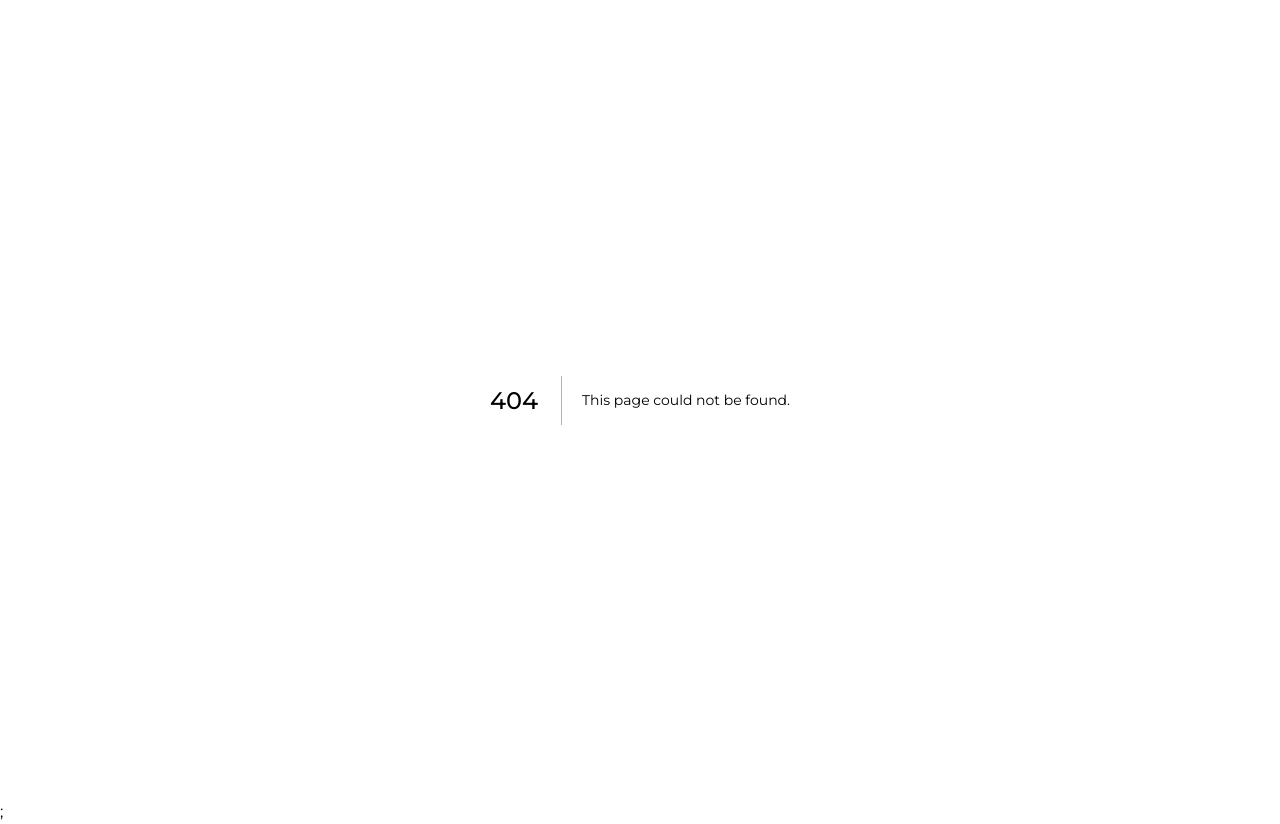
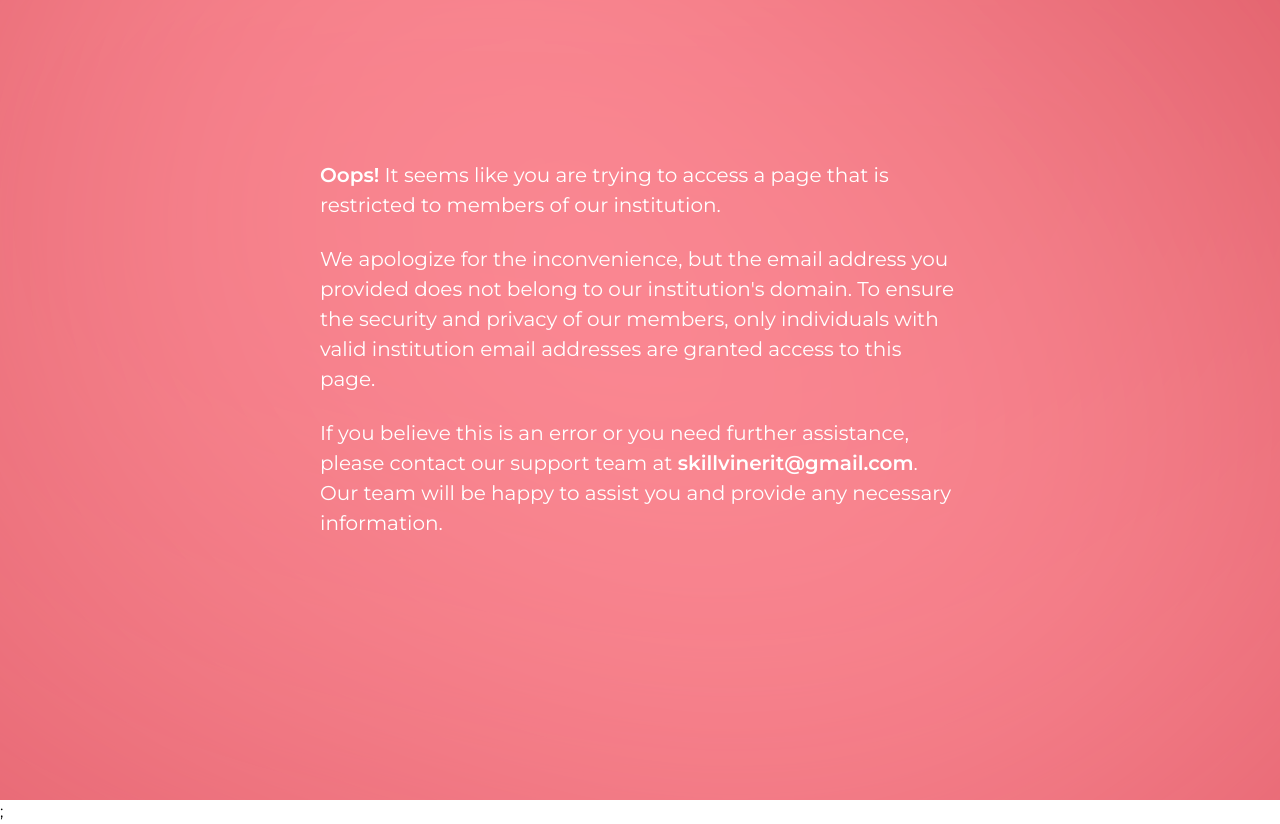
Before and after one commit to alvin1904/skillvine-client, a Next.js app: page /outsider/student in a window 1280 px wide. Before the commit this address had no page. Built offline with nearby package versions, Linux system fonts and the light colour scheme.

Commit message:
feat: outsider alert pages

```diff
--- /dev/null
+++ b/src/components/Outsider.js
@@ -0,0 +1,23 @@
+import styles from "@/styles/outsiders.module.css";
+
+export default function Outsider() {
+  return (
+    <div className={styles.container}>
+      <p>
+        <span>Oops!</span> It seems like you are trying to access a page that is
+        restricted to members of our institution.
+      </p>
+      <p>
+        We apologize for the inconvenience, but the email address you provided
+        does not belong to our institution's domain. To ensure the security and
+        privacy of our members, only individuals with valid institution email
+        addresses are granted access to this page.
+      </p>
+      <p>
+        If you believe this is an error or you need further assistance, please
+        contact our support team at <span>skillvinerit@gmail.com</span>. Our
+        team will be happy to assist you and provide any necessary information.
+      </p>
+    </div>
+  );
+}
--- /dev/null
+++ b/src/pages/outsider/student/index.js
@@ -0,0 +1,19 @@
+import React from "react";
+import styles from "@/styles/outsiders.module.css";
+import Head from "next/head";
+import Outsider from "@/components/Outsider";
+import { studentGradient } from "../../../constants/gradients";
+
+export default function student() {
+  return (
+    <div
+      className={styles.bg}
+      style={{ backgroundImage: `${studentGradient}` }}
+    >
+      <Head>
+        <title>Oops! Outsider Alert</title>
+      </Head>
+      <Outsider />
+    </div>
+  );
+}
--- /dev/null
+++ b/src/styles/outsiders.module.css
@@ -0,0 +1,31 @@
+.bg {
+  height: 100vh;
+  width: 100vw;
+  background-color: white;
+  overflow: hidden;
+  display: flex;
+  justify-content: center;
+  align-items: center;
+  background-color: black;
+  background-size: cover;
+  background-repeat: no-repeat;
+}
+.container {
+  height: 50%;
+  width: 50%;
+  font-size: 1.25rem;
+  display: flex;
+  flex-direction: column;
+  gap: 1.5rem;
+  color: white;
+  margin-bottom: 5rem;
+}
+.container p span {
+  font-weight: 600;
+}
+@media only screen and (max-width: 600px) {
+  .container {
+    width: 90%;
+    font-size: 1.01rem;
+  }
+}
```
Also changed, not shown: src/constants/gradients.js (added, +3 -0 lines), src/pages/outsider/teacher/index.js (added, +19 -0 lines).
